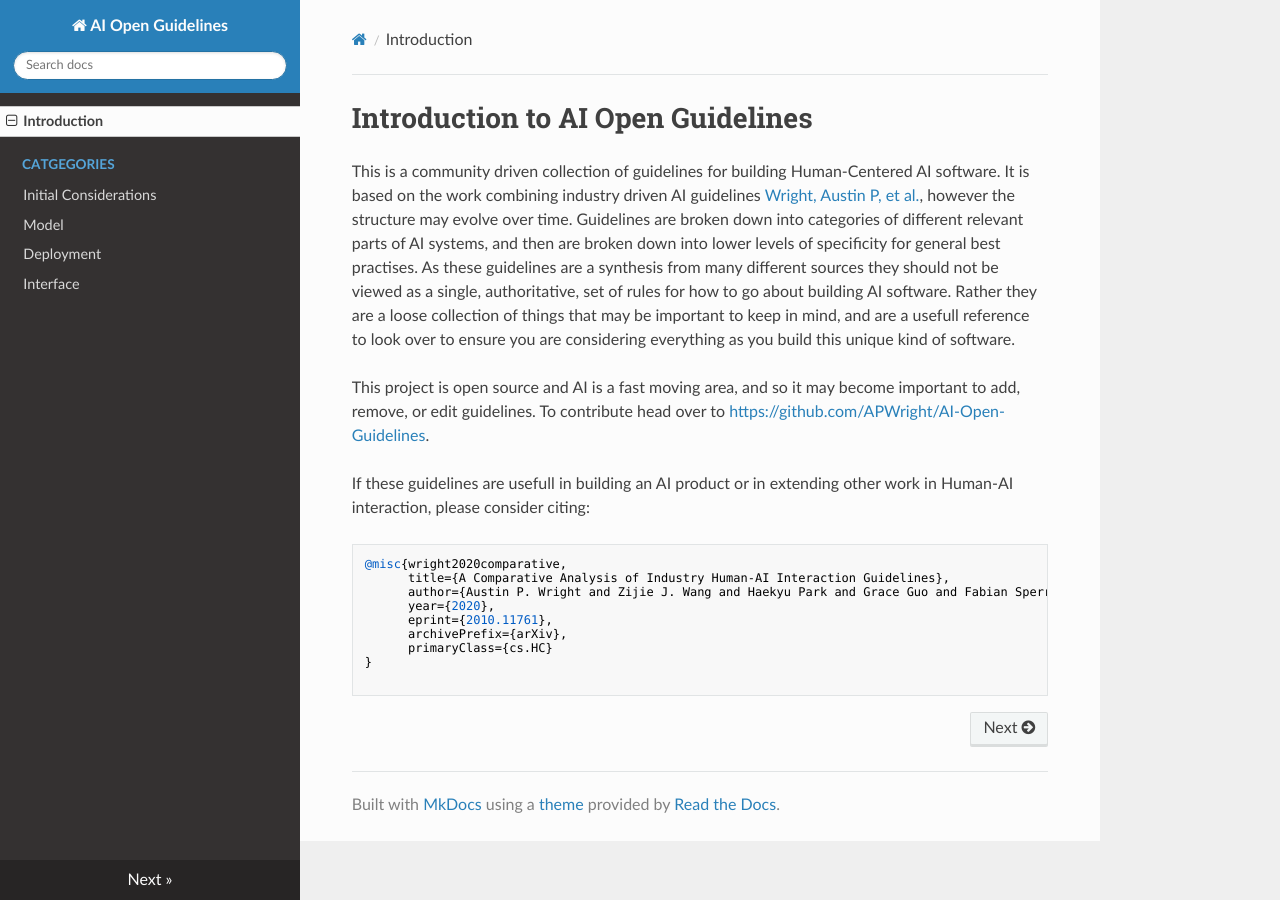
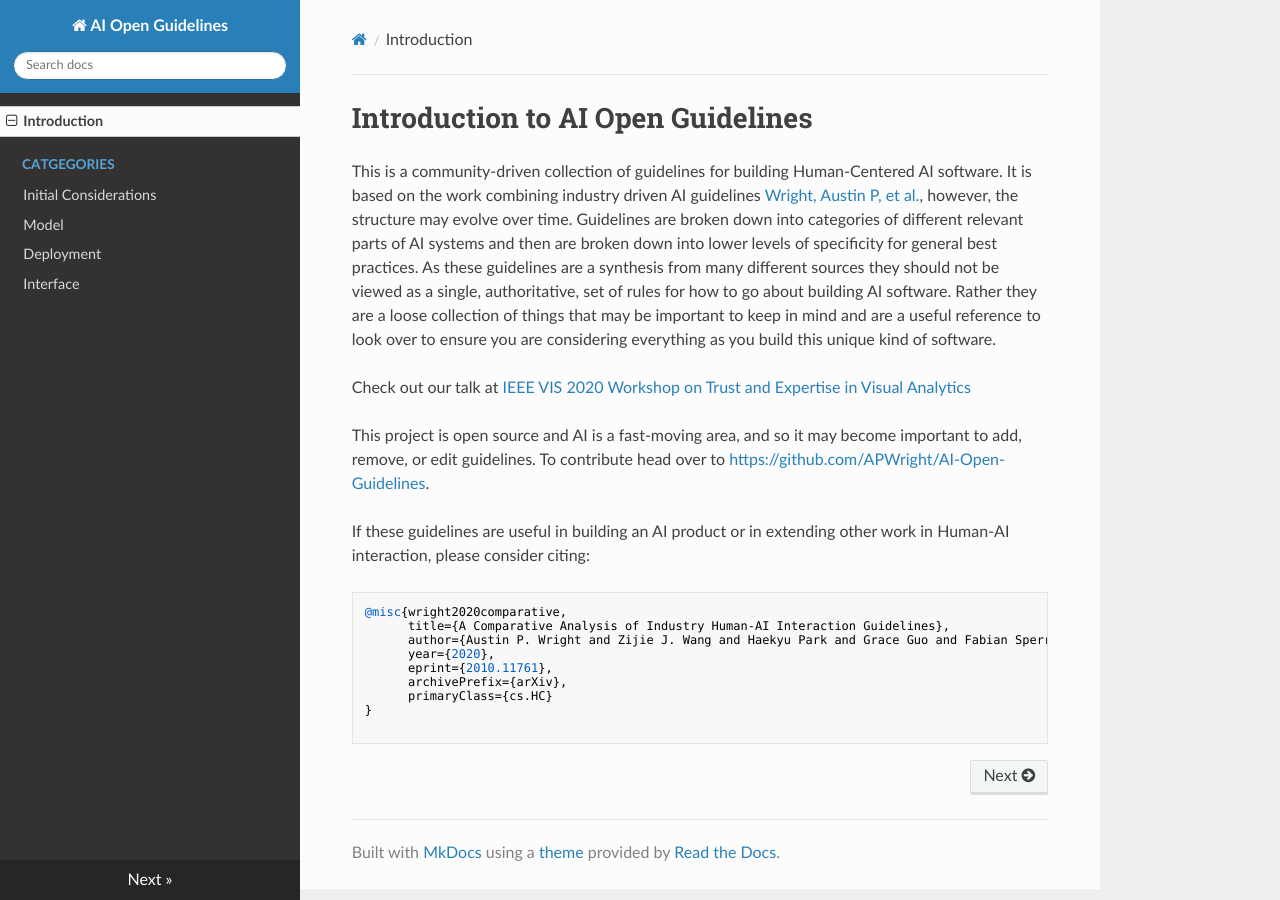
Before and after one commit to APWright/AI-Open-Guidelines, an MkDocs documentation site: the page built from docs/index.md, in a window 1280 px wide. Built offline with MkDocs 1.6.1, drawn with Linux system fonts in a browser that asks for light colours; nearby versions of some CDN libraries.

Commit message:
Added youtube link

````diff
--- a/docs/index.md
+++ b/docs/index.md
@@ -1,13 +1,15 @@
 # Introduction to AI Open Guidelines
 
-This is a community driven collection of guidelines for building Human-Centered AI software.
-It is based on the work combining industry driven AI guidelines [Wright, Austin P, et al.](https://arxiv.org/abs/2010.11761), however the structure may evolve over time. Guidelines are broken down into categories of different relevant parts of AI systems, and then are broken down into lower levels of specificity for general best practises.
-As these guidelines are a synthesis from many different sources they should not be viewed as a single, authoritative, set of rules for how to go about building AI software. Rather they are a loose collection of things that may be important to keep in mind, and are a usefull reference to look over to ensure you are considering everything as you build this unique kind of software.
+This is a community-driven collection of guidelines for building Human-Centered AI software.
+It is based on the work combining industry driven AI guidelines [Wright, Austin P, et al.](https://arxiv.org/abs/2010.11761), however, the structure may evolve over time. Guidelines are broken down into categories of different relevant parts of AI systems and then are broken down into lower levels of specificity for general best practices.
+As these guidelines are a synthesis from many different sources they should not be viewed as a single, authoritative, set of rules for how to go about building AI software. Rather they are a loose collection of things that may be important to keep in mind and are a useful reference to look over to ensure you are considering everything as you build this unique kind of software.
 
-This project is open source and AI is a fast moving area, and so it may become important to add, remove, or edit guidelines. To contribute head over to [https://github.com/APWright/AI-Open-Guidelines](https://github.com/APWright/AI-Open-Guidelines).
+Check out our talk at [IEEE VIS 2020 Workshop on Trust and Expertise in Visual Analytics](https://www.youtube.com/watch?v=FgHD2sL2bIE&t=1s)
 
+This project is open source and AI is a fast-moving area, and so it may become important to add, remove, or edit guidelines. To contribute head over to [https://github.com/APWright/AI-Open-Guidelines](https://github.com/APWright/AI-Open-Guidelines).
 
-If these guidelines are usefull in building an AI product or in extending other work in Human-AI interaction, please consider citing:
+If these guidelines are useful in building an AI product or in extending other work in Human-AI interaction, please consider citing:
+
 ```
 @misc{wright2020comparative,
       title={A Comparative Analysis of Industry Human-AI Interaction Guidelines},
````
